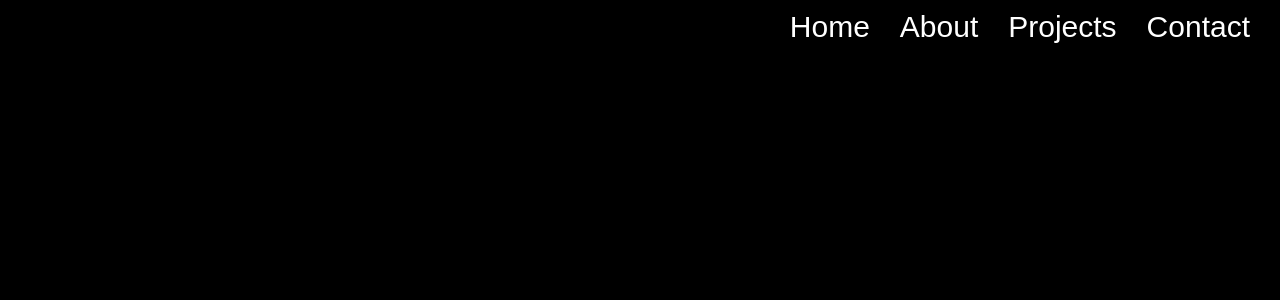
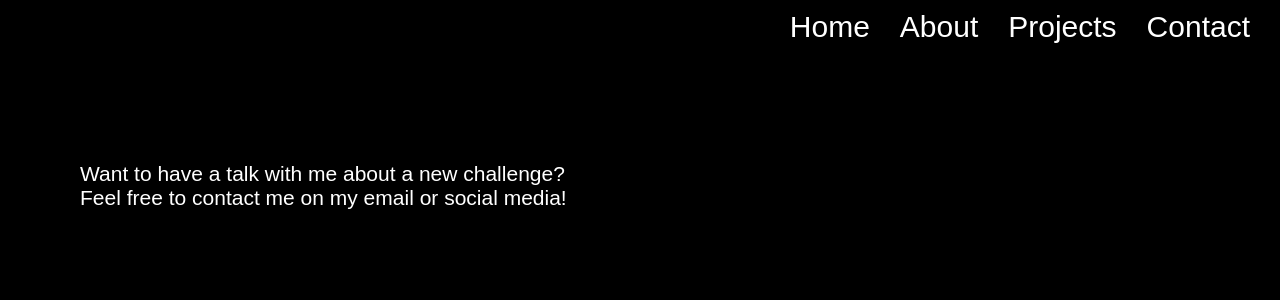
Before and after one commit to xRedRosee/portfolio, a Nuxt app: page /contact in a window 1280 px wide. Shown: the top 300 px of the page. Built offline with nearby package versions, Linux system fonts and the light colour scheme; a web font is replaced by a local one.

Commit message:
added heading and intro text to page

```diff
--- a/pages/contact.vue
+++ b/pages/contact.vue
@@ -1,6 +1,10 @@
 <template>
     <NavBar></NavBar>
-    <h1 class="page-heading"> Contact </h1>
+    <main class="contact-page">
+        <h1 class="page-heading"> Get in touch with me </h1>
+        <p class="page-heading-smalltext">Want to have a talk with me about a new challenge? <br>
+            Feel free to contact me on my email or social media! </p>
+    </main>
 </template>
 
 <script>
@@ -10,4 +14,25 @@ export default {
 }
 </script>
 
-<style></style>
+<style>
+.contact-page {
+    margin-top: 60px;
+}
+
+.page-heading-smalltext {
+    font-family: var(--normalfont);
+    color: var(--white);
+    font-size: 21px;
+    margin: 0;
+    margin-top: 20px;
+    margin-left: 80px;
+    width: 60%;
+}
+
+/* -------------------------------------------- media queries */
+@media screen and (max-width: 768px) {
+    .contact-page {
+        margin-top: 0;
+    }
+}
+</style>
```
